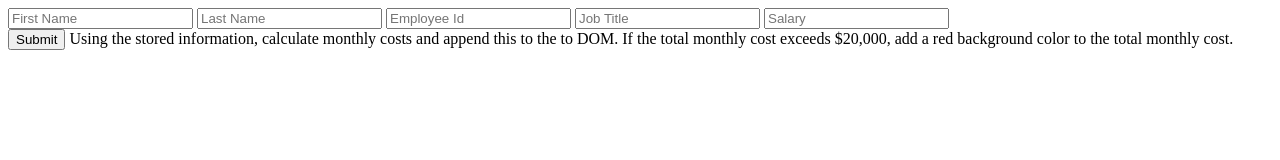
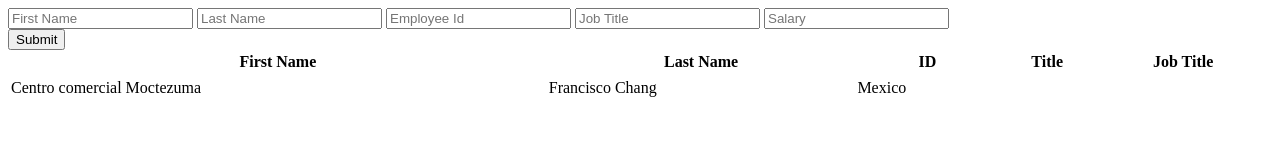
Before and after one commit to agarberg/weekend-jquery-salart-calculator, a plain HTML site: page index.html in a window 1280 px wide. Drawn offline with Linux system fonts and the light colour scheme.

Commit message:
started table

```diff
--- a/index.html
+++ b/index.html
@@ -13,31 +13,52 @@
     <body>
 <!-- input form that collects employee first name, last name, ID number, job title, annual salary. -->
 
-<form>
+
     <!-- First Name input -->
-    <label for="fname"></label>
+
+    <label id="fName" for="fname"></label>
     <input type="text" id="fname" name="fname" placeholder="First Name">
     <!-- Last Name input -->
-    <label for="lname"></label>
+    <label id="lName" for="lname"></label>
     <input type="text" id="lname" name="lname" placeholder="Last Name">
     <!-- Employee ID input  -->
-    <label for="empid"></label>
+    <label id="empId" for="empid"></label>
     <input type="text" id="empid name="empid" placeholder="Employee Id">
     <!-- Job Title input  -->
-    <label for="title"></label>
+    <label id="title" for="title"></label>
     <input type="text" id="title" name="title" placeholder="Job Title">
     <!-- Annual Salary input -->
-    <label for="salary"></label>
-    <input type="text" id="salary" name="salary" placeholder="Salary">
-  </form>
-  <!-- A 'Submit' button should collect the form information, store the information to calculate monthly costs,
+    <label id="salary" for="salary"></label>
+    <input type="text" id="salary" name="salary" placeholder="Salary"><br>
+      <!-- A 'Submit' button should collect the form information, store the information to calculate monthly costs,
   append information to the DOM and clear the input fields.  -->
+    <button id="submitButton" type="button">Submit</button>
 
-  <button type="button">Submit</button>
+    <table style="width:100%">
+        <tr>
+          <th>First Name</th>
+          <th>Last Name</th>
+          <th>ID</th>
+          <th>Title</th>
+          <th>Job Title</th>
+        </tr>
+        <tr>
+          <td></td>
+          <td></td>
+          <td></td>
+        </tr>
+        <tr>
+          <td>Centro comercial Moctezuma</td>
+          <td>Francisco Chang</td>
+          <td>Mexico</td>
+        </tr>
+      </table>
 
 
-  Using the stored information, calculate monthly costs and append this to the to DOM.
-  If the total monthly cost exceeds $20,000, add a red background color to the total monthly cost.
+
+
+  <!-- Using the stored information, calculate monthly costs and append this to the to DOM.
+  If the total monthly cost exceeds $20,000, add a red background color to the total monthly cost. -->
 
 
 
--- a/style.css
+++ b/style.css
@@ -0,0 +1,3 @@
+#submitButton{
+
+}
```
